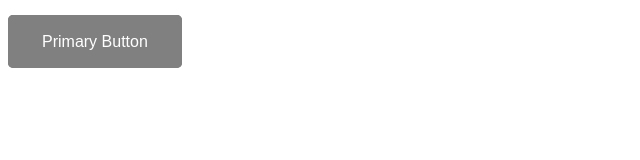
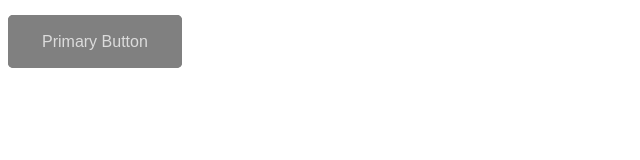
Before and after one commit to MehediHasanBUCSE/full-css-learn, a plain HTML site: page CSS_Link/button.html in a window 1280 px wide. Shown: the full height of the page, 0-640 px from the left. Drawn offline with Linux system fonts and the light colour scheme.

Commit message:
ntg change

```diff
--- a/CSS_Link/button.html
+++ b/CSS_Link/button.html
@@ -12,12 +12,15 @@
         background: gray;
         border: 2px solid gray;
         border-radius: 5px;
-        color: #fff;
+        color: #ffffffb8;
         text-decoration: none;
         padding: 16px 32px;
         font-family: sans-serif;
         transition: 0.5s;
       }
+      /* a:visited {
+        color: rgb(25, 21, 20);
+      } */
       a:hover {
         background: rgb(157, 40, 40);
         color: red;
```
